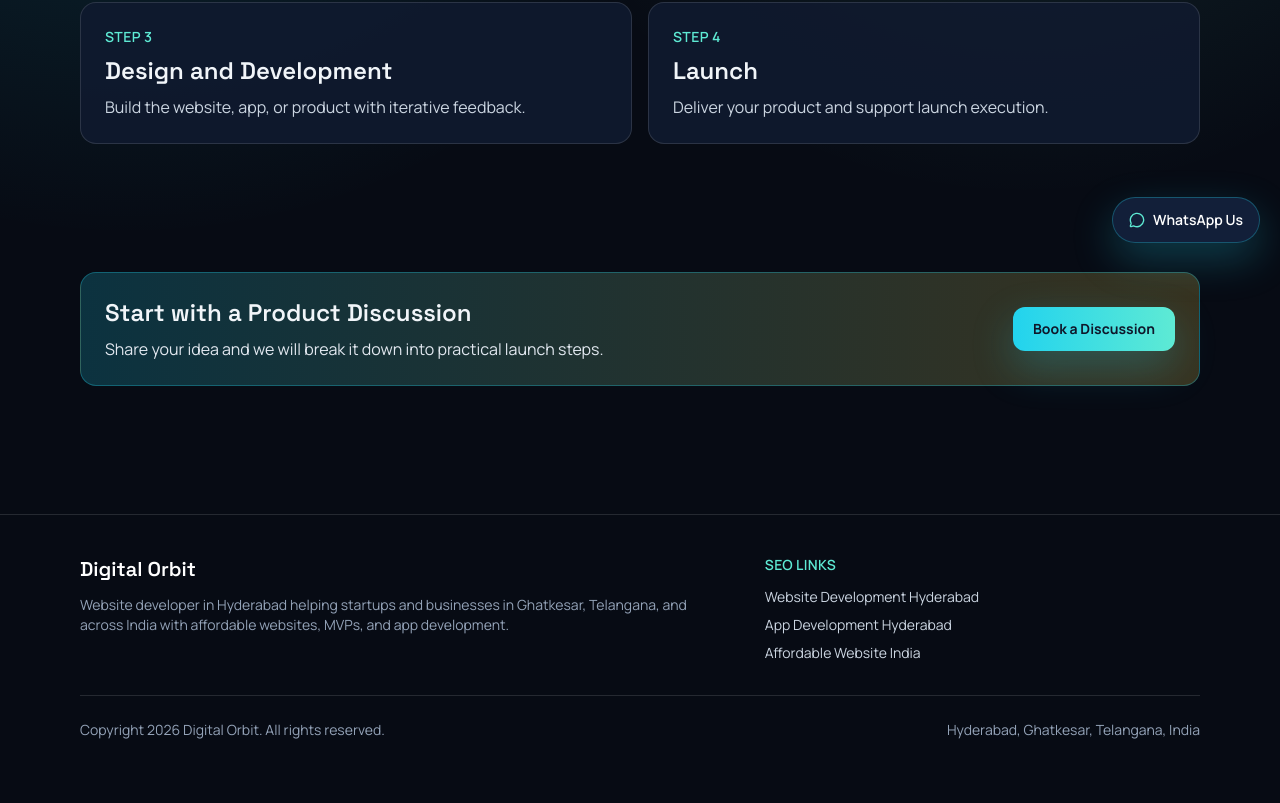
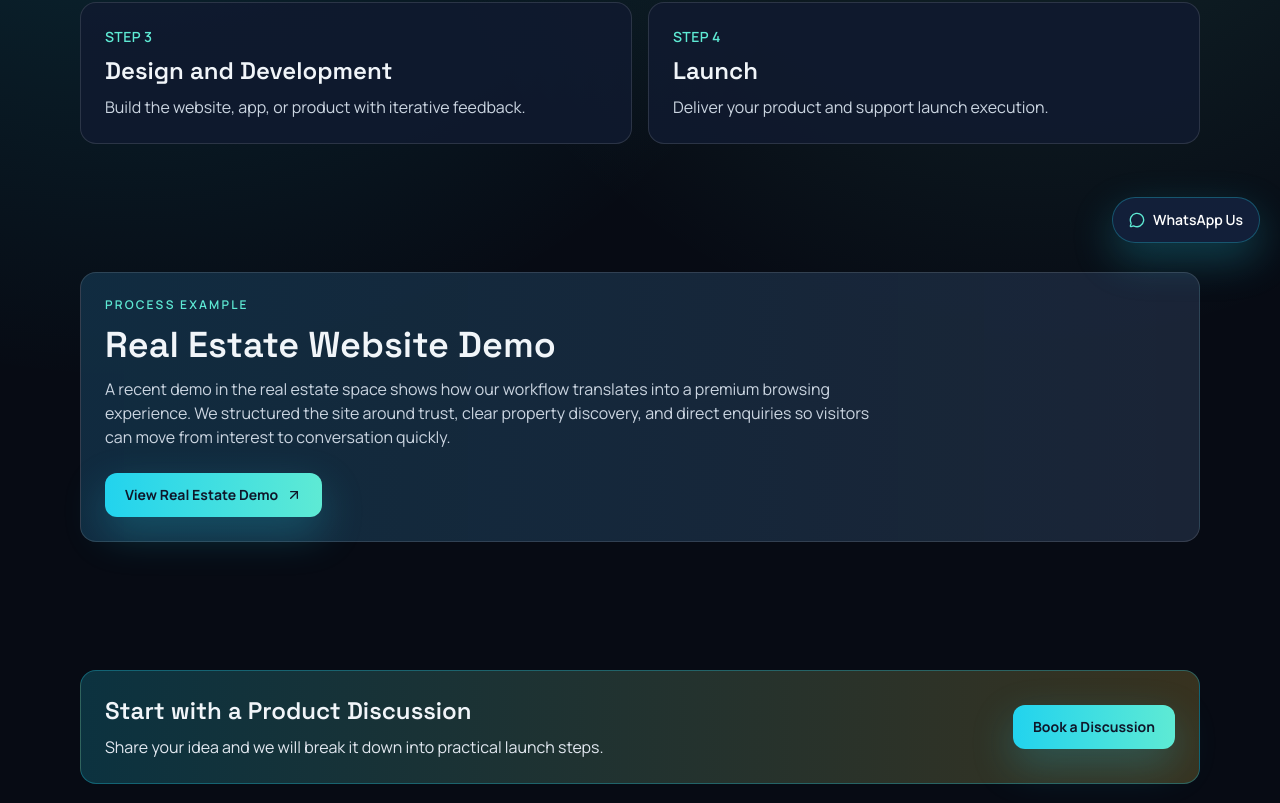
Before and after one commit to Raju809635/digital_orbit, a Next.js app in the folder frontend/: page /process in a window 1280 px wide. Shown: the part 537-1340 px from the top of the page. Before the commit the page ends 1317 px from the top, so only its background shows below. Built offline with nearby package versions, Linux system fonts and the light colour scheme.

Commit message:
Add real estate demo to home and process pages

```diff
--- a/frontend/app/page.tsx
+++ b/frontend/app/page.tsx
@@ -28,6 +28,14 @@ const featuredProof = [
     result: "Built a fast menu-focused experience with direct WhatsApp contact.",
     bullets: ["Mobile optimized", "WhatsApp integration", "Clear menu-to-contact flow"],
     link: "https://restaurants-nu.vercel.app"
+  },
+  {
+    title: "Real Estate Website",
+    clientType: "Property business",
+    problem: "Needed a premium digital presence to showcase listings and generate direct property enquiries.",
+    result: "Built a modern real estate website with strong presentation, browsing flow, and lead capture focus.",
+    bullets: ["Property-focused layout", "Trust-first design", "Enquiry-driven experience"],
+    link: "https://real-estate-frontend-iota-eosin.vercel.app"
   },
   {
     title: "College Website",
@@ -132,7 +140,7 @@ export default function HomePage() {
             <ArrowRight className="ml-2 h-4 w-4" />
           </Link>
         </div>
-        <div className="mt-6 grid gap-4 md:grid-cols-3">
+        <div className="mt-6 grid gap-4 md:grid-cols-2 xl:grid-cols-4">
           {featuredProof.map((item) => (
             <article
               key={item.title}
--- a/frontend/app/process/page.tsx
+++ b/frontend/app/process/page.tsx
@@ -3,6 +3,7 @@ import { CTA } from "@/components/CTA";
 import { MotionSection } from "@/components/MotionSection";
 import { processSteps } from "@/lib/site-data";
 import { buildMetadata } from "@/lib/seo";
+import { ArrowUpRight } from "lucide-react";
 
 export const metadata: Metadata = buildMetadata({
   title: "Our Process - Website Development Hyderabad",
@@ -35,6 +36,29 @@ export default function ProcessPage() {
         </div>
       </MotionSection>
 
+      <MotionSection className="wrapper py-6">
+        <article className="panel border-brand/30 bg-gradient-to-r from-brand/10 to-white/5">
+          <p className="subtitle">Process Example</p>
+          <h2 className="title-lg">Real Estate Website Demo</h2>
+          <p className="mt-3 max-w-3xl text-slate-300">
+            A recent demo in the real estate space shows how our workflow translates into a premium
+            browsing experience. We structured the site around trust, clear property discovery, and
+            direct enquiries so visitors can move from interest to conversation quickly.
+          </p>
+          <div className="mt-6 flex flex-wrap gap-3">
+            <a
+              href="https://real-estate-frontend-iota-eosin.vercel.app"
+              target="_blank"
+              rel="noreferrer"
+              className="btn-primary"
+            >
+              View Real Estate Demo
+              <ArrowUpRight className="ml-2 h-4 w-4" />
+            </a>
+          </div>
+        </article>
+      </MotionSection>
+
       <CTA
         title="Start with a Product Discussion"
         text="Share your idea and we will break it down into practical launch steps."
```
